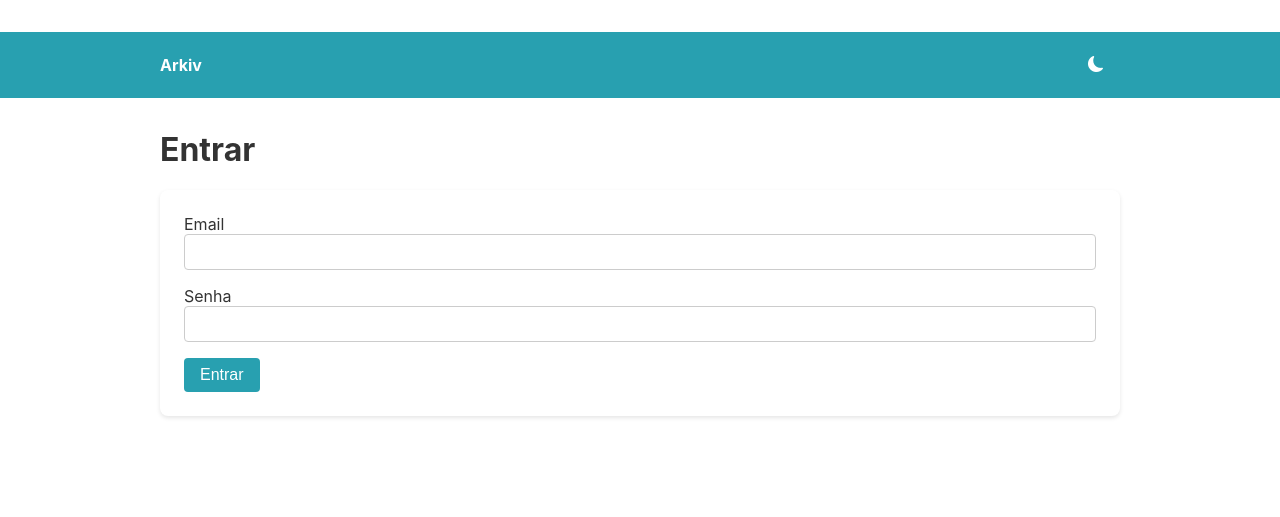
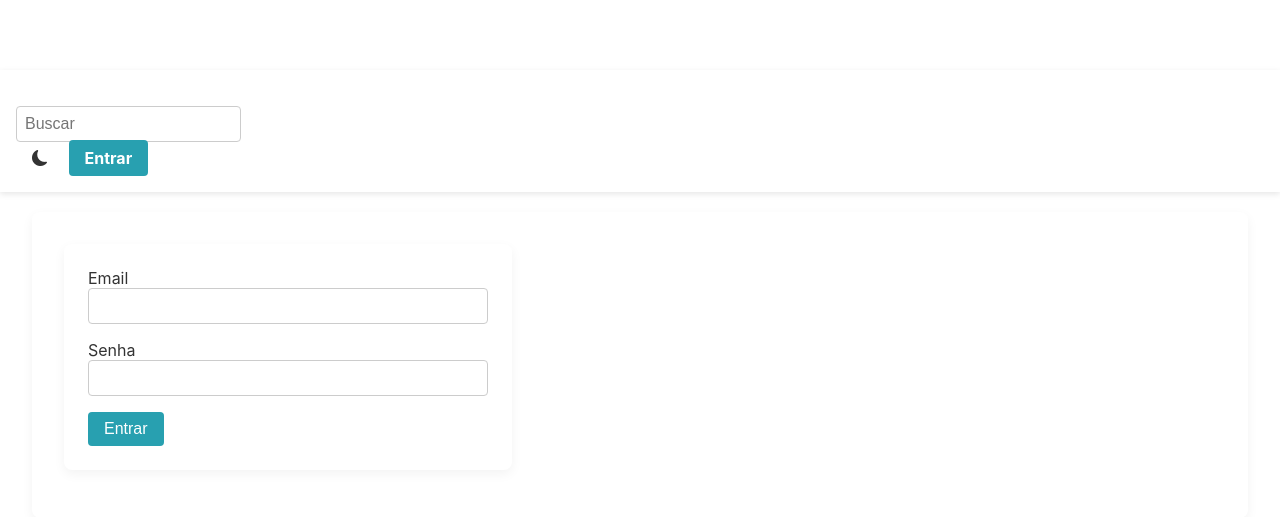
Before and after one commit to BrunoRochaBelo/arkiv, a Flask app: page /login in a window 1280 px wide. Shown: the top 517 px of the page. Run offline with Flask 3, Linux system fonts and the light colour scheme; parts of the project's set-up code (start-up, migrations or seed data) failed here and were passed over.

Commit message:
Remove binary logo and update navbar

```diff
--- a/arkiv_app/static/css/style.css
+++ b/arkiv_app/static/css/style.css
@@ -14,6 +14,7 @@
 
 body {
   margin: 0;
+  padding-top: 70px;
   font-family: -apple-system, BlinkMacSystemFont, 'Segoe UI', Roboto, 'Helvetica Neue', Arial, sans-serif;
   color: var(--text-color);
   background: var(--bg-color);
@@ -147,3 +148,28 @@ button:hover {
   cursor: pointer;
   font-size: 1rem;
 }
+.shadow-soft {
+  box-shadow: 0 4px 12px rgba(0,0,0,0.05) !important;
+}
+.rounded-md {
+  border-radius: 8px !important;
+}
+.navbar {
+  box-shadow: 0 2px 6px rgba(0,0,0,0.1);
+}
+.floating-container {
+  background: var(--card-bg);
+  max-width: 1200px;
+  width: 90%;
+  margin: 0 auto;
+  padding: 2rem;
+  margin-top: 20px;
+  border-radius: 8px;
+  box-shadow: 0 4px 12px rgba(0,0,0,0.05);
+}
+@media (max-width: 576px) {
+  .floating-container {
+    padding: 1rem;
+    margin-top: 80px;
+  }
+}
--- a/arkiv_app/templates/auth/login.html
+++ b/arkiv_app/templates/auth/login.html
@@ -1,8 +1,8 @@
 {% extends 'base.html' %}
 {% block title %}Entrar{% endblock %}
 {% block content %}
-<h1>Entrar</h1>
-<form method="post" class="card">
+<div class="d-flex justify-content-center">
+  <form method="post" class="card shadow-soft rounded-md" style="max-width: 400px; width:100%;">
     {{ form.hidden_tag() }}
     <div class="field">
       {{ form.email.label }} {{ form.email(size=32) }}
@@ -14,4 +14,5 @@
       {{ form.submit(class_='btn') }}
     </div>
   </form>
+</div>
 {% endblock %}
--- a/arkiv_app/templates/base.html
+++ b/arkiv_app/templates/base.html
@@ -9,18 +9,8 @@
   {% block head %}{% endblock %}
 </head>
 <body>
-  <header>
-    <nav class="container">
-      <div class="brand"><a href="{{ url_for('main.index') }}">Arkiv</a></div>
-      <div class="actions">
-        <button class="theme-toggle" onclick="toggleTheme()" aria-label="Alterar tema"><i class="bi bi-moon-fill"></i></button>
-        {% if current_user.is_authenticated %}
-        <a href="{{ url_for('auth.logout') }}">Sair</a>
-        {% endif %}
-      </div>
-    </nav>
-  </header>
-  <main class="container">
+  {% include 'components/navbar.html' %}
+  <main class="floating-container">
     {% with messages = get_flashed_messages() %}
       {% if messages %}
       <ul class="flash">
--- /dev/null
+++ b/arkiv_app/templates/components/navbar.html
@@ -0,0 +1,16 @@
+<nav class="navbar fixed-top bg-light">
+  <div class="container-fluid">
+    <a class="navbar-brand" href="{{ url_for('main.index') }}">Arkiv</a>
+    <form class="d-none d-md-flex ms-auto me-3" role="search" action="{{ url_for('search.search_page') }}" method="get">
+      <input class="form-control" type="search" placeholder="Buscar" name="q" aria-label="Buscar">
+    </form>
+    <div class="d-flex align-items-center">
+      <button class="btn btn-link theme-toggle p-0 me-2" onclick="toggleTheme()" aria-label="Alterar tema"><i class="bi bi-moon-fill"></i></button>
+      {% if current_user.is_authenticated %}
+      <a class="btn btn-link" href="{{ url_for('auth.logout') }}">Sair</a>
+      {% else %}
+      <a class="btn btn-link" href="{{ url_for('auth.login') }}">Entrar</a>
+      {% endif %}
+    </div>
+  </div>
+</nav>
```
Lines whose indentation alone changed are shown as unchanged.
